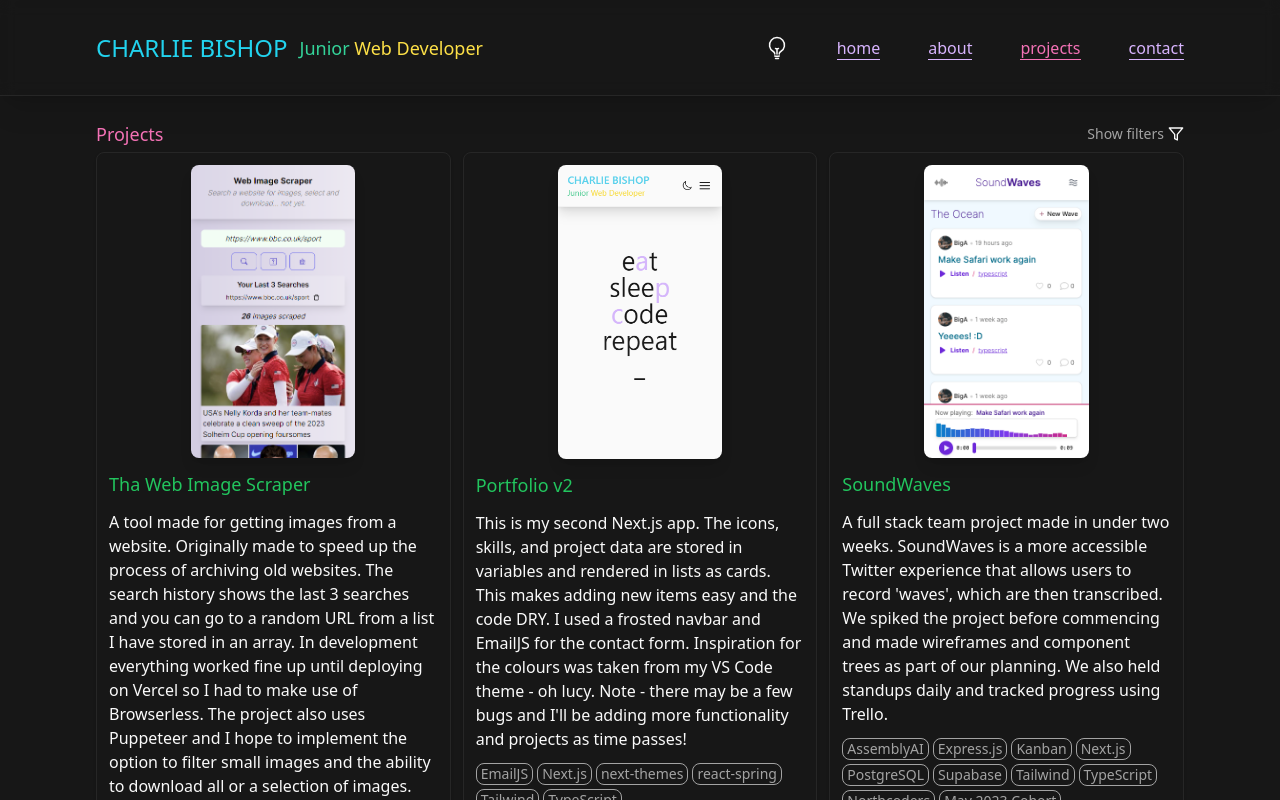
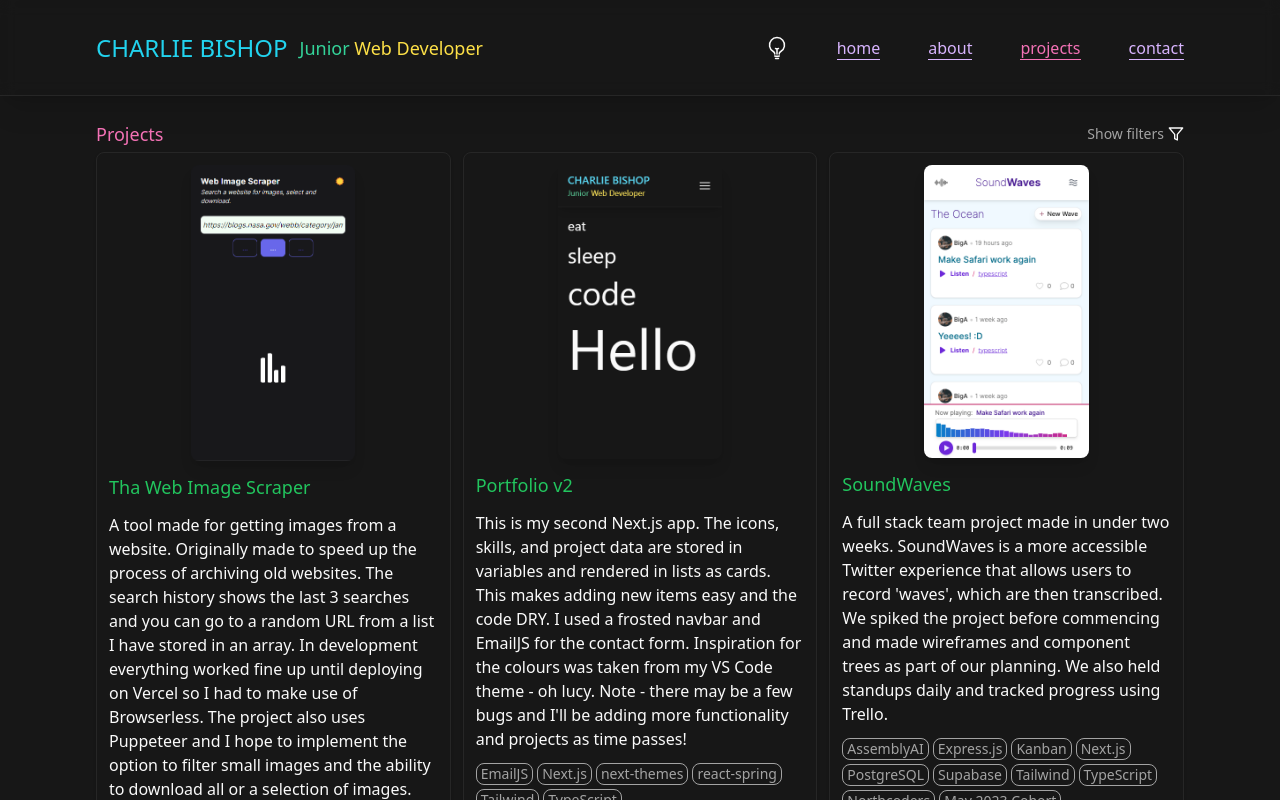
Before and after one commit to charlieBdev/portfolio, a Next.js app: page /projects in a window 1280 px wide. Shown: the top 800 px of the page. Built offline with nearby package versions, Linux system fonts and the light colour scheme.

Commit message:
update pics

```diff
--- a/src/app/Components/ThemeChanger.tsx
+++ b/src/app/Components/ThemeChanger.tsx
@@ -25,7 +25,7 @@ export default function ThemeChanger() {
 		<button
 			onClick={toggleTheme}
 			aria-label={`Toggle ${theme === "light" ? "Dark" : "Light"} Theme`}
-			className="flex items-center rounded-lg transition delay-100 duration-300 ease-in-out"
+			className="flex items-center rounded-lg themeAnim"
 		>
 			{theme === "light" ? <Dark /> : <Light />}
 		</button>
--- a/src/app/globals.css
+++ b/src/app/globals.css
@@ -24,3 +24,7 @@
 	color: rgb(34 197 94);
 	border-color: rgb(34 197 94);
 }
+
+.themeAnim {
+	transition: 1s all ease;
+}
```
Also changed, not shown: src/app/Providers.tsx (+9 -6 lines), public/Portfoliov2/Portfoliov2.png, public/WebImageScraper/Web-Image-Scraper.png.
